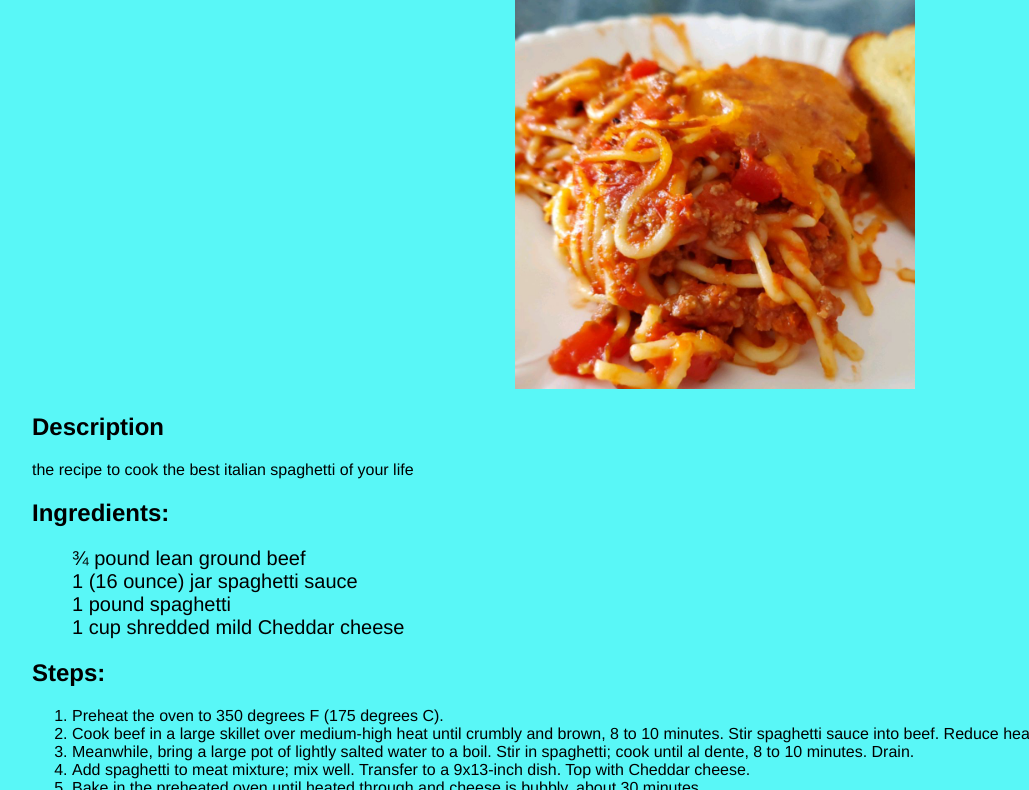
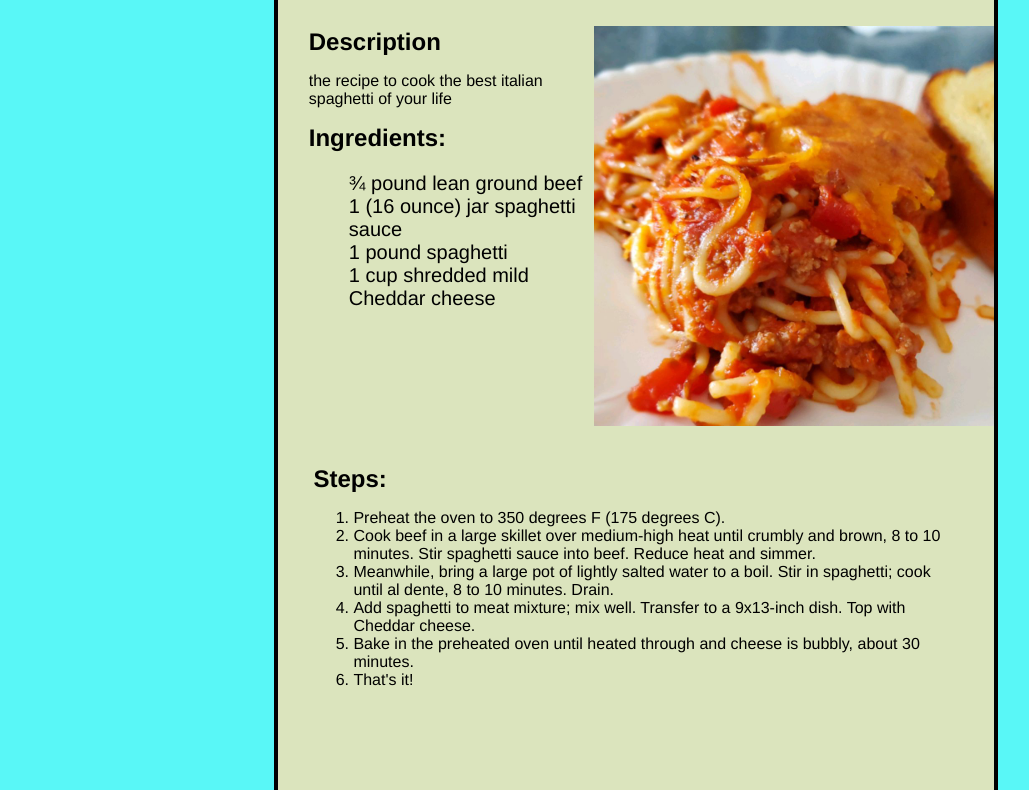
Before and after one commit to LuisGMS/odin-recipes, a plain HTML site: page recipes/spaghetti.html in a window 1280 px wide. Shown: the part 160-950 px from the top of the page, without its empty margins (32-1061 px from the left). Drawn offline with Linux system fonts and the light colour scheme.

Commit message:
Improved basic style for the pages inside "recipes"

```diff
--- a/recipes/recipesstyle.css
+++ b/recipes/recipesstyle.css
@@ -7,7 +7,6 @@ body{
 img{
     width: 400px;
     height: auto;
-    padding-left: 40%;
 
 }
 
@@ -15,6 +14,10 @@ h1{
     text-align: center;
     font-size: 60px;
     font-weight: bold;
+}
+
+h2{
+    margin: 0px 0px;
 }
 
 ul{
@@ -28,3 +31,36 @@ li a{
     color: rgb(0, 0, 0);
     background-color: rgb(188, 250, 250);
 }
+
+
+.paper{
+    background-color: rgb(219, 228, 189);
+    margin: 0px 20%;
+    padding-top: 2%;
+    padding-bottom: 22%;
+    border-width: 4px;
+    border-style: solid;
+    border-color: black;
+}
+
+.topPage{
+    display: grid;
+    align-items: center;
+    grid-template-columns: 1fr 1fr;
+    column-gap: 5px;
+}
+
+.sideL{
+    display: inline-block;
+    margin-left: 10%;
+    height: 400px;
+}
+
+.sideR{
+    display: inline-block;
+}
+
+.bottomPage{
+    margin:5%;
+    width: 90%;
+}
--- a/recipes/spaghetti.html
+++ b/recipes/spaghetti.html
@@ -7,10 +7,12 @@
     <title>spaghetti</title>
 </head>
 <body>
+    <div class="paper">
         <h1>Spaghetti</h1>
-    <img src="images/spaghetti.jpg" alt="an image of a delicious spaghetti">
-    <h2>Description</h2>
-    <p>the recipe to cook the best italian spaghetti of your life</p>
+        <div class="topPage">
+            <div class="sideL">
+                <h2 class="descript">Description</h2>
+                <p class="descript">the recipe to cook the best italian spaghetti of your life</p>
                 <h2>Ingredients:</h2>
                 <ul>
                     <li>¾ pound lean ground beef</li>
@@ -18,6 +20,12 @@
                     <li>1 pound spaghetti</li>
                     <li>1 cup shredded mild Cheddar cheese</li>
                 </ul>
+            </div>
+            <div class="sideR">
+                <img class="thumb" src="images/spaghetti.jpg" alt="an image of a delicious spaghetti">
+            </div>
+        </div>
+        <div class="bottomPage">
             <h2>Steps:</h2>
             <ol>
                 <li>Preheat the oven to 350 degrees F (175 degrees C).</li>
@@ -27,5 +35,7 @@
                 <li>Bake in the preheated oven until heated through and cheese is bubbly, about 30 minutes.</li>
                 <li>That's it!</li>
             </ol>
+        </div>
+    </div>
 </body>
 </html>
```
Also changed, not shown: recipes/eggswithham.html (+13 -3 lines), recipes/frenchfries.html (+13 -3 lines). Lines whose indentation alone changed are shown as unchanged.
